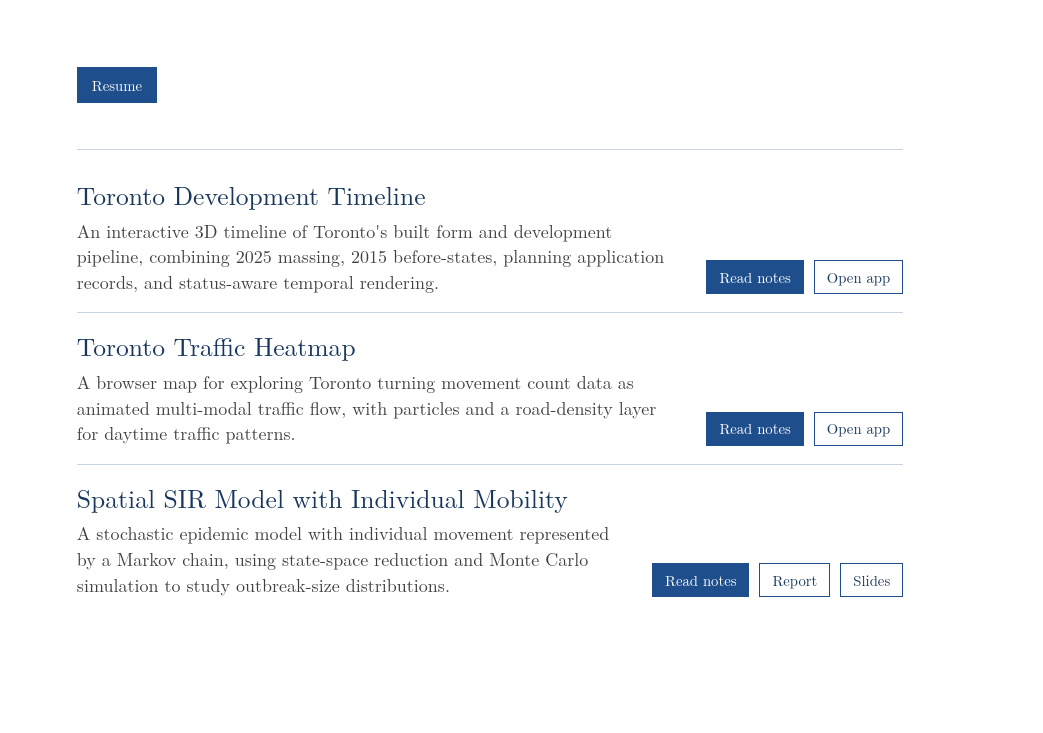
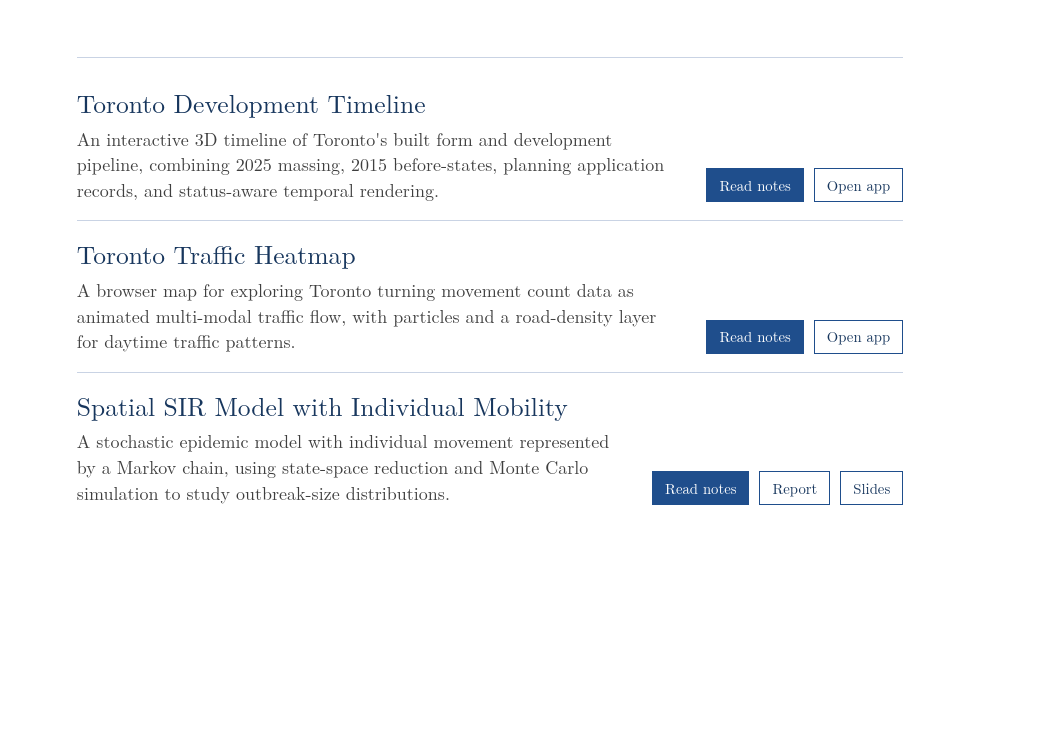
Before and after one commit to elinsooon/elinsooon.github.io, a plain HTML site: page index.html in a window 1280 px wide. Shown: the part 67-800 px from the top of the page, without its empty margins (0-1043 px from the left). Drawn offline with Linux system fonts and the light colour scheme.

Commit message:
update header/main

```diff
--- a/index.html
+++ b/index.html
@@ -9,17 +9,12 @@
 <body>
   <header class="site-header">
     <a class="brand" href="./">Max Elinson</a>
+    <nav>
+      <a href="assets/resume/Max_Elinson_Resume_May_2026.pdf">Resume</a>
+    </nav>
   </header>
 
   <main>
-    <section class="hero">
-      <div class="hero-copy">
-        <div class="hero-actions">
-          <a class="button primary large" href="assets/resume/Max_Elinson_Resume_May_2026.pdf">Resume</a>
-        </div>
-      </div>
-    </section>
-
     <section id="projects" class="projects">
       <article class="project-card">
         <div>
```
